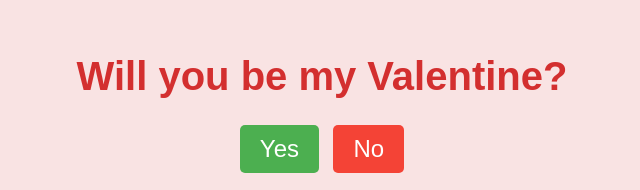
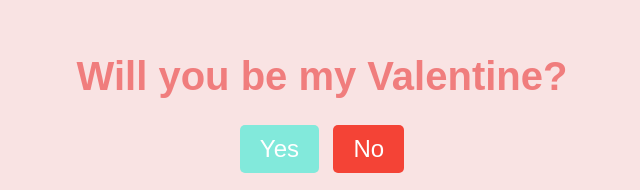
Before and after one commit to mikaa1706/shawrkie, a plain HTML site: page index.html in a window 1280 px wide. Shown: the part 138-328 px from the top of the page, without its empty margins (318-958 px from the left). Drawn offline with Linux system fonts and the light colour scheme; no server answers.

Commit message:
Add files via upload

```diff
--- a/styles.css
+++ b/styles.css
@@ -15,7 +15,7 @@ body {
 
   h1 {
     font-size: 2.5em;
-    color: #d32f2f;
+    color: #f07d7d;
   }
 
   .buttons {
@@ -26,7 +26,7 @@ body {
     font-size: 1.5em;
     padding: 10px 20px;
     margin-right: 10px;
-    background-color: #4caf50;
+    background-color: #82e9db;
     color: white;
     border: none;
     border-radius: 5px;
```
Also changed, not shown: ellen-joe-spin-ellen-joe-ezgif.com-crop.gif (added).
